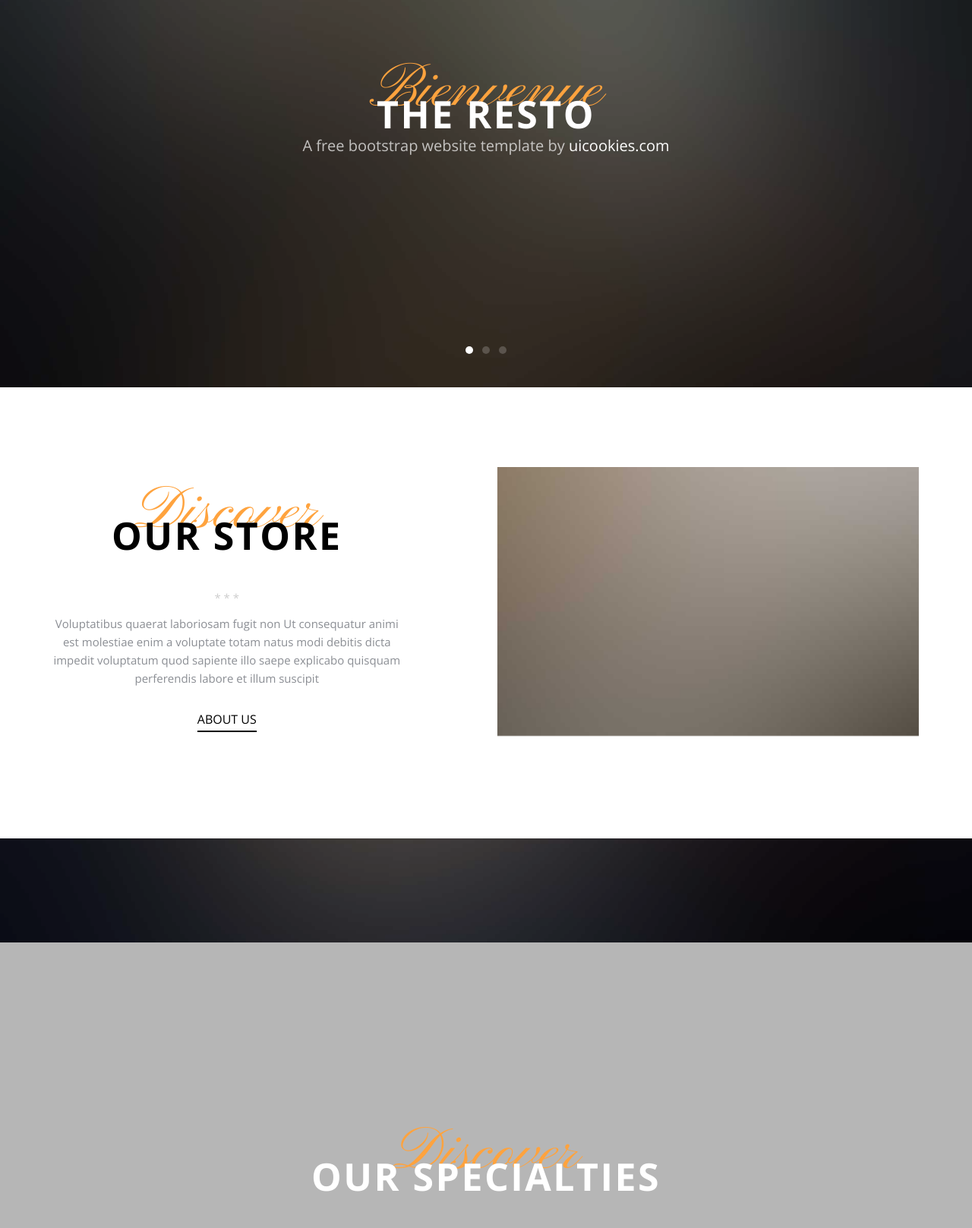
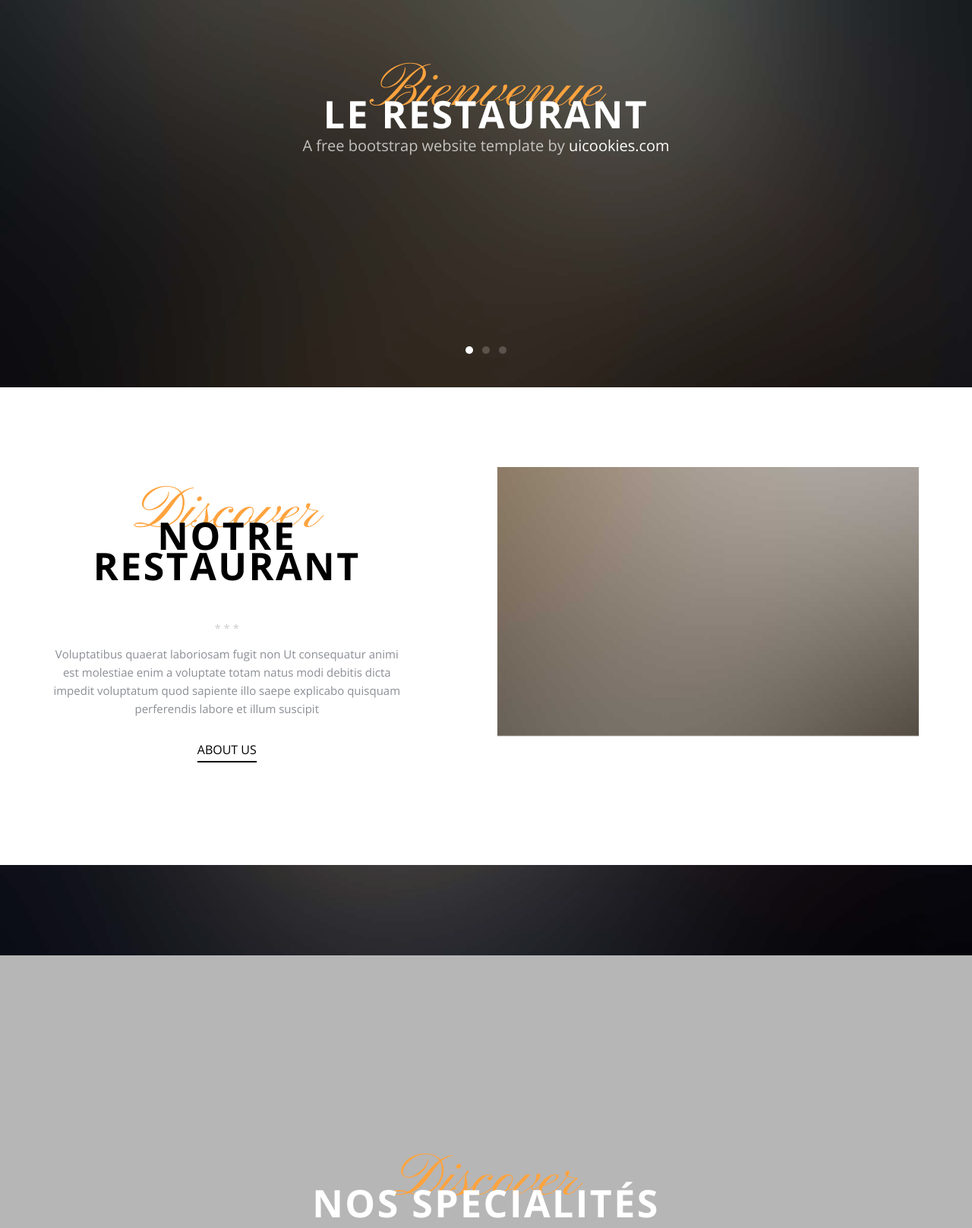
Before and after one commit to fmezirard/SiteResto, a website: page resto/index.html in a window 1280 px wide. Shown: the part 240-1857 px from the top of the page at 76% size. Drawn offline with nearby package versions, Linux system fonts and the light colour scheme; files whose address does not match are found by name.

Commit message:
Traduction de certains sous-titre

```diff
--- a/resto/index.html
+++ b/resto/index.html
@@ -53,7 +53,7 @@
               <div class="col-md-8 col-md-offset-2">
                 <div class="probootstrap-slider-text text-center probootstrap-animate probootstrap-heading">
                   <h1 class="primary-heading">Bienvenue</h1>
-                  <h3 class="secondary-heading">The Resto</h3>
+                  <h3 class="secondary-heading">Le restaurant</h3>
                   <p class="sub-heading">A free bootstrap website template by <a href="https://uicookies.com">uicookies.com</a></p>
                 </div>
               </div>
@@ -66,7 +66,7 @@
               <div class="col-md-8 col-md-offset-2">
                 <div class="probootstrap-slider-text text-center probootstrap-animate probootstrap-heading">
                   <h1 class="primary-heading">Dine</h1>
-                  <h3 class="secondary-heading">With Us</h3>
+                  <h3 class="secondary-heading">Avec nous</h3>
                   <p class="sub-heading">A free bootstrap website template by <a href="https://uicookies.com">uicookies.com</a></p>
                 </div>
               </div>
@@ -80,7 +80,7 @@
               <div class="col-md-8 col-md-offset-2">
                 <div class="probootstrap-slider-text text-center probootstrap-animate probootstrap-heading">
                   <h1 class="primary-heading">Enjoy</h1>
-                  <h3 class="secondary-heading">With Us</h3>
+                  <h3 class="secondary-heading">Avec nous</h3>
                   <p class="sub-heading">A free bootstrap website template by <a href="https://uicookies.com">uicookies.com</a></p>
                 </div>
               </div>
@@ -96,7 +96,7 @@
           <div class="col-md-5 text-center probootstrap-animate">
             <div class="probootstrap-heading dark">
               <h1 class="primary-heading">Discover</h1>
-              <h3 class="secondary-heading">Our Store</h3>
+              <h3 class="secondary-heading">Notre restaurant</h3>
               <span class="seperator">* * *</span>
             </div>
             <p>Voluptatibus quaerat laboriosam fugit non Ut consequatur animi est molestiae enim a voluptate totam natus modi debitis dicta impedit voluptatum quod sapiente illo saepe explicabo quisquam perferendis labore et illum suscipit</p>
@@ -116,7 +116,7 @@
           <div class="col-md-12 text-center probootstrap-animate">
             <div class="probootstrap-heading">
               <h2 class="primary-heading">Discover</h2>
-              <h3 class="secondary-heading">Our Specialties</h3>
+              <h3 class="secondary-heading">Nos specialités</h3>
             </div>
           </div>
         </div>
```
